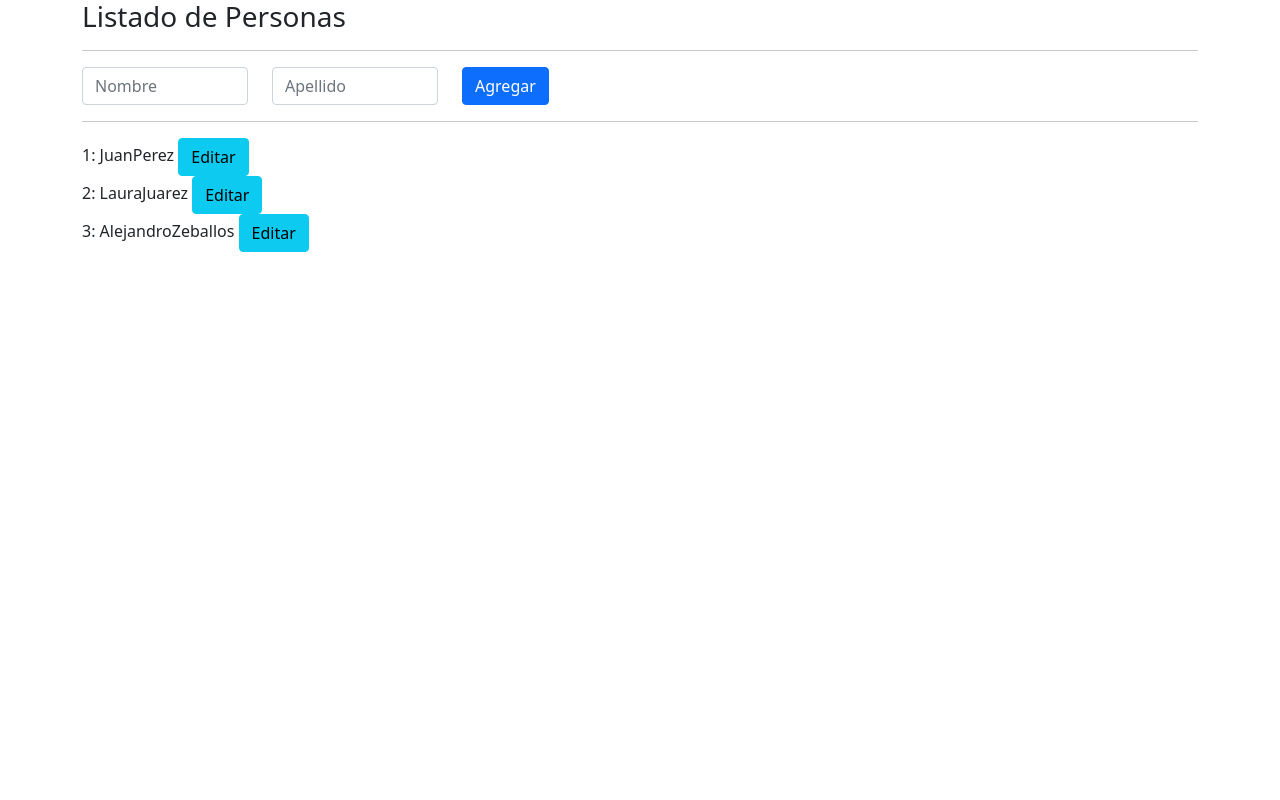
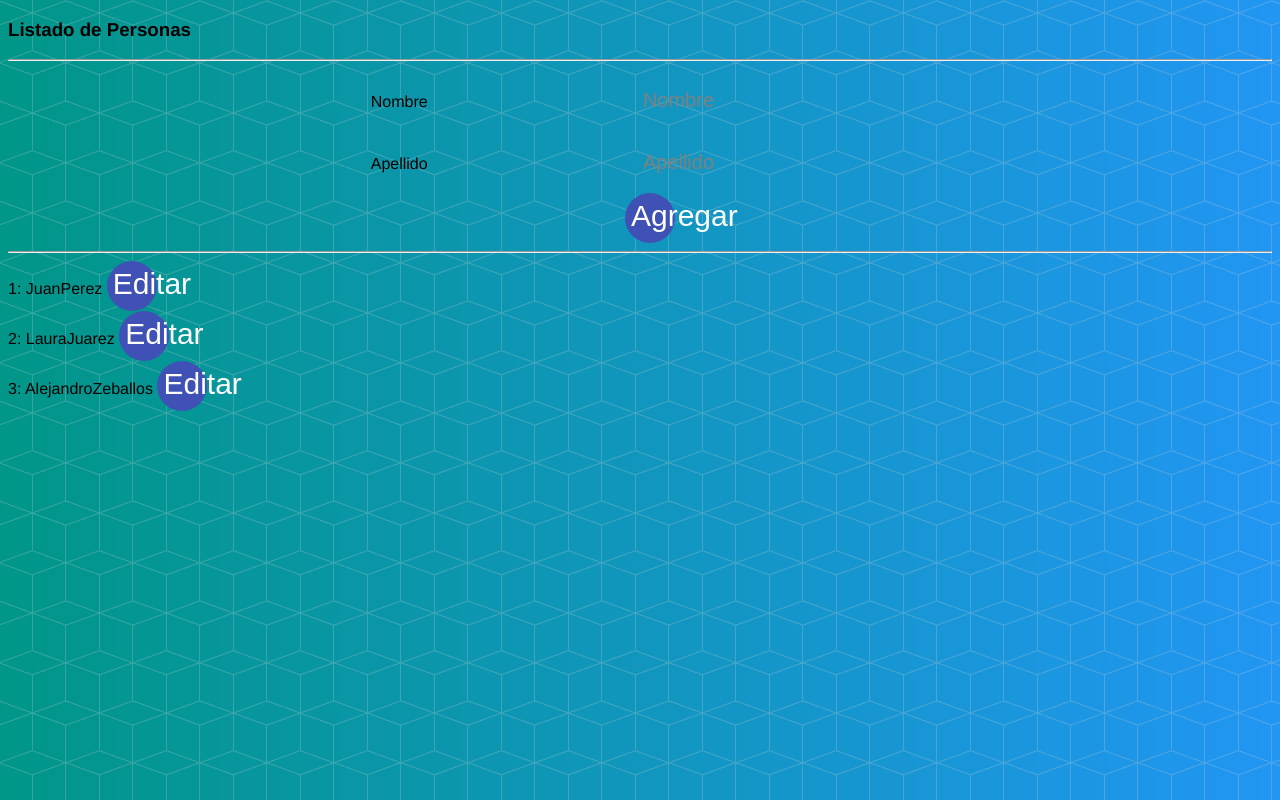
Before and after one commit to alejandrozeb/Angular2021, an Angular app in the folder listado-personas/: page / in a window 1280 px wide. Shown: the top 800 px of the page. Built offline with nearby package versions, Linux system fonts and the light colour scheme.

Commit message:
{add} añadiendo assets y css

```diff
--- a/listado-personas/angular.json
+++ b/listado-personas/angular.json
@@ -30,14 +30,9 @@
               "src/assets"
             ],
             "styles": [
-              "src/styles.css",
-              "node_modules/bootstrap/dist/css/bootstrap.min.css"
+              "src/styles.css"
             ],
-            "scripts": [
-              "node_modules/jquery/dist/jquery.slim.min.js",
-              "node_modules/popper.js/dist/umd/popper.min.js",
-              "node_modules/bootstrap/dist/js/bootstrap.min.js"
-            ]
+            "scripts": [ ]
           },
           "configurations": {
             "production": {
--- a/listado-personas/src/app/persona/persona.component.ts
+++ b/listado-personas/src/app/persona/persona.component.ts
@@ -21,6 +21,6 @@
   }
 
   emitirSaludo(){
-    this.personaService.saludad.emit(this.indice);
+    this.personaService.saludar.emit(this.indice);
   }
 }
--- a/listado-personas/src/styles.css
+++ b/listado-personas/src/styles.css
@@ -1 +1,89 @@
 /* You can add global styles to this file, and also import other style files */
+html {
+    background-color: #2196F3;
+    min-height: 1000px;
+    font-family: 'helvetica neue';
+    background: url(./assets/bg-pattern.png), #2196F3;
+    background: url(./assets/bg-pattern.png), -webkit-gradient(linear, right top, left top, from(#2196F3), to(#009688));
+    background: url(./assets/bg-pattern.png), linear-gradient(to left, #2196F3, #009688)
+  }
+
+  h1 {
+    color: #fff;
+    padding: 10px;
+  }
+
+  .box {
+    max-width: 400px;
+    margin: 50px auto;
+    background: white;
+    border-radius: 5px;
+    box-shadow: 5px 5px 15px -5px rgba(0, 0, 0, 0.3);
+  }
+
+  #heading {
+    background-color: #3F51B5;
+    text-align: center;
+  }
+
+  .item {
+    min-height: 70px;
+    display: flex;
+    align-items: center;
+    border-bottom: 1px solid #F1F1F1;
+  }
+
+  .item:last-child {
+    border-bottom: 0;
+  }
+
+
+  input[type="checkbox"] {
+    margin: 20px;
+  }
+
+  p {
+    margin: 0;
+    padding: 20px;
+    font-size: 20px;
+    font-weight: 200;
+    color: #00204a;
+  }
+
+  form {
+    text-align: center;
+    margin-left: 20px;
+  }
+
+  button {
+    min-height: 50px;
+    width: 50px;
+    border-radius: 50%;
+    border-color: transparent;
+    background-color: #3F51B5;
+    color: #fff;
+    font-size: 30px;
+    padding-bottom: 6px;
+    border-width: 0;
+  }
+
+  input[type="text"] {
+    text-align: center;
+    height: 60px;
+    top: 10px;
+    border: none;
+    background: transparent;
+    font-size: 20px;
+    font-weight: 200;
+    width: 40%;
+  }
+
+  input[type="text"]:focus {
+    outline: none;
+    box-shadow: inset 0 -3px 0 0 #3F51B5;
+  }
+
+  ::placeholder {
+    color: grey;
+    opacity: 1;
+  }
```
Also changed, not shown: listado-personas/src/assets/bg-pattern.png (added), 1 other file (tests, documents, lock files or other folders).
